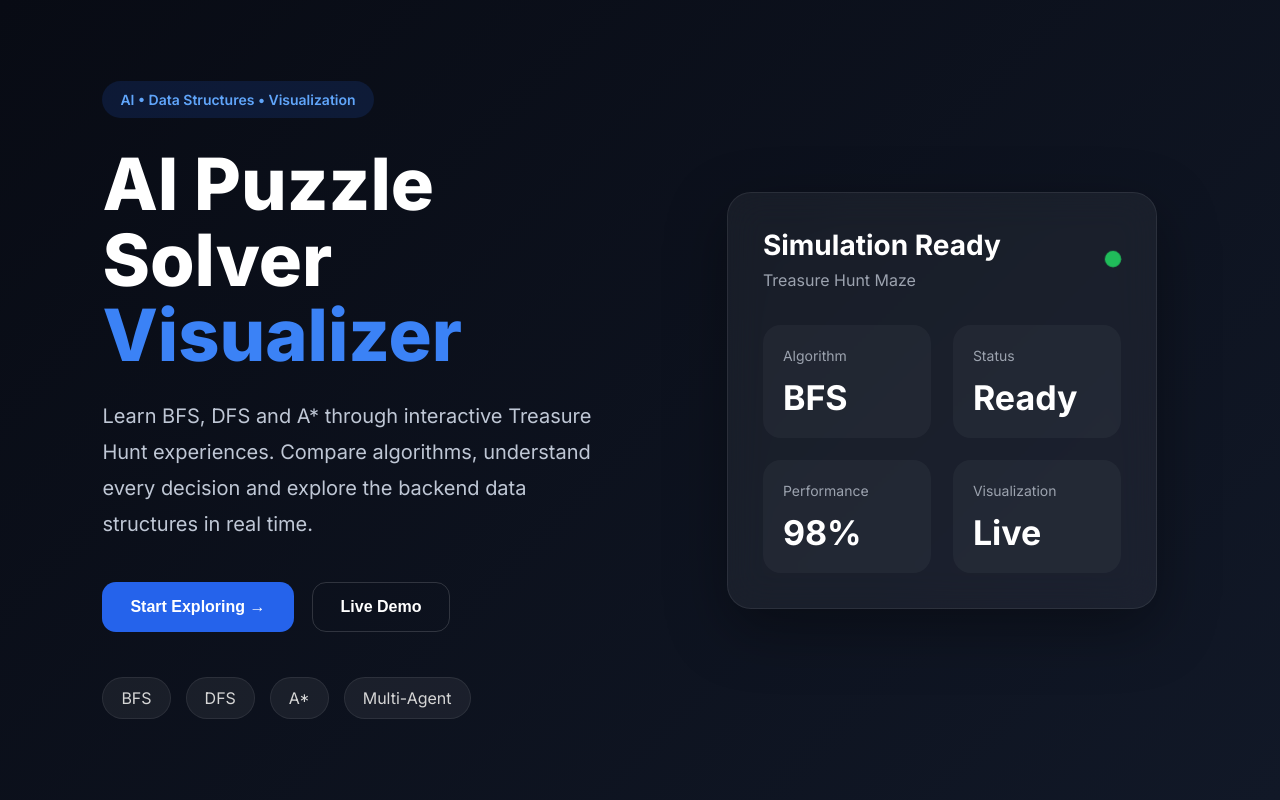
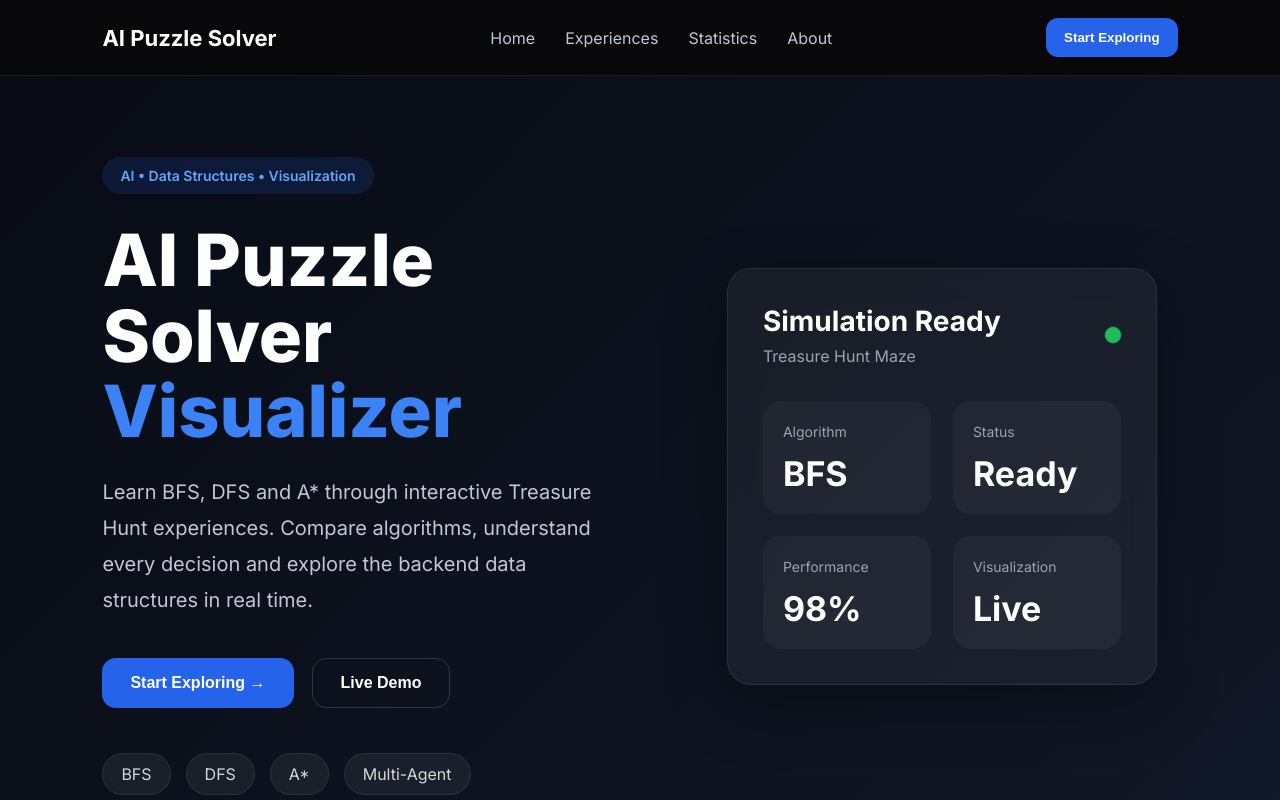
Before and after one commit to jasmithakuppala-hash/AI-Puzzle-Solver-Visualizer, a React (Vite) app: page / in a window 1280 px wide. Shown: the top 800 px of the page. Built offline with nearby package versions, Linux system fonts and the light colour scheme.

Commit message:
feat: add responsive navigation bar

```diff
--- a/src/components/Navbar/Navbar.css
+++ b/src/components/Navbar/Navbar.css
@@ -0,0 +1,97 @@
+.navbar{
+
+position:sticky;
+
+top:0;
+
+z-index:1000;
+
+display:flex;
+
+justify-content:space-between;
+
+align-items:center;
+
+padding:18px 8%;
+
+background:rgba(9,9,11,.8);
+
+backdrop-filter:blur(12px);
+
+border-bottom:1px solid rgba(255,255,255,.08);
+
+font-family:Inter,sans-serif;
+
+}
+
+.logo{
+
+color:white;
+
+font-size:22px;
+
+font-weight:700;
+
+}
+
+.nav-links{
+
+display:flex;
+
+gap:30px;
+
+list-style:none;
+
+color:#BFC7D5;
+
+}
+
+.nav-links li{
+
+cursor:pointer;
+
+transition:.3s;
+
+}
+
+.nav-links li:hover{
+
+color:white;
+
+}
+
+.nav-btn{
+
+background:#2563EB;
+
+color:white;
+
+border:none;
+
+padding:12px 18px;
+
+border-radius:12px;
+
+font-weight:600;
+
+cursor:pointer;
+
+transition:.3s;
+
+}
+
+.nav-btn:hover{
+
+transform:translateY(-2px);
+
+}
+
+@media(max-width:900px){
+
+.nav-links{
+
+display:none;
+
+}
+
+}
--- a/src/components/Navbar/Navbar.jsx
+++ b/src/components/Navbar/Navbar.jsx
@@ -0,0 +1,31 @@
+import "./Navbar.css";
+
+function Navbar() {
+  return (
+    <nav className="navbar">
+
+      <div className="logo">
+        AI Puzzle Solver
+      </div>
+
+      <ul className="nav-links">
+
+        <li>Home</li>
+
+        <li>Experiences</li>
+
+        <li>Statistics</li>
+
+        <li>About</li>
+
+      </ul>
+
+      <button className="nav-btn">
+        Start Exploring
+      </button>
+
+    </nav>
+  );
+}
+
+export default Navbar;
--- a/src/pages/Home.jsx
+++ b/src/pages/Home.jsx
@@ -3,9 +3,11 @@ import FeatureCards from "../components/FeatureCards/FeatureCards";
 import Statistics from "../components/Statistics/Statistics";
 import About from "../components/About/About";
 import Footer from "../components/Footer/Footer";
+import Navbar from "../components/Navbar/Navbar";
 function Home() {
   return (
     <>
+    <Navbar />
       <Hero />
       <FeatureCards />
       <Statistics />
```
